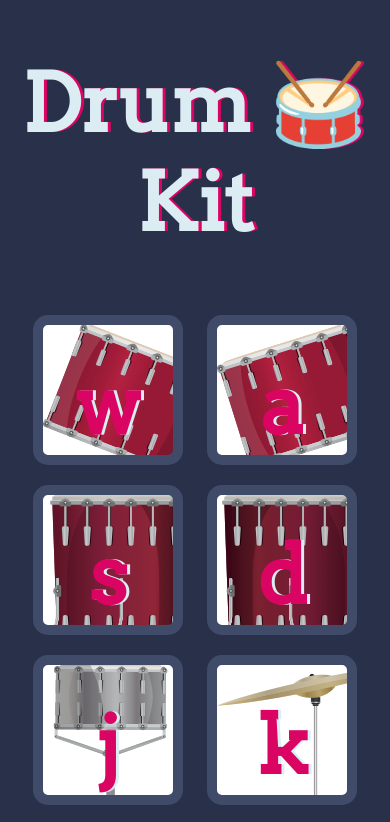
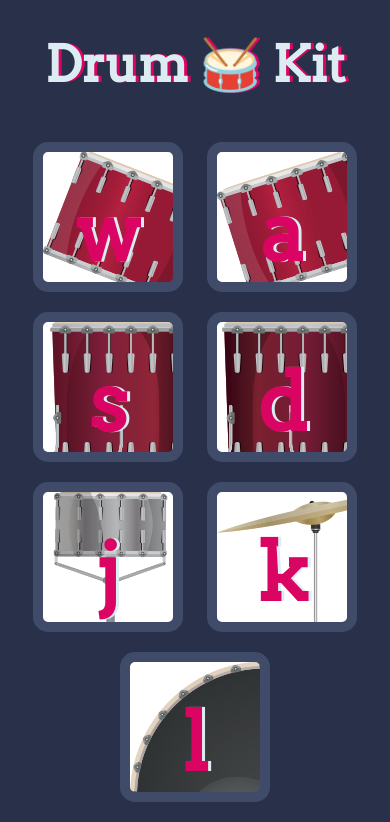
Before and after one commit to neeraj-342001/rockstar, a plain HTML site: page index.html in a window 390 px wide. Shown: the top 822 px of the page. Drawn offline with Linux system fonts and the light colour scheme.

Commit message:
Update styles.css

```diff
--- a/styles.css
+++ b/styles.css
@@ -79,3 +79,9 @@ footer {
   margin: 10px;
   background-color: white;
 }
+
+@media screen and (max-width: 600px){
+  #title {
+    font-size: 50px;
+  }
+}
```
